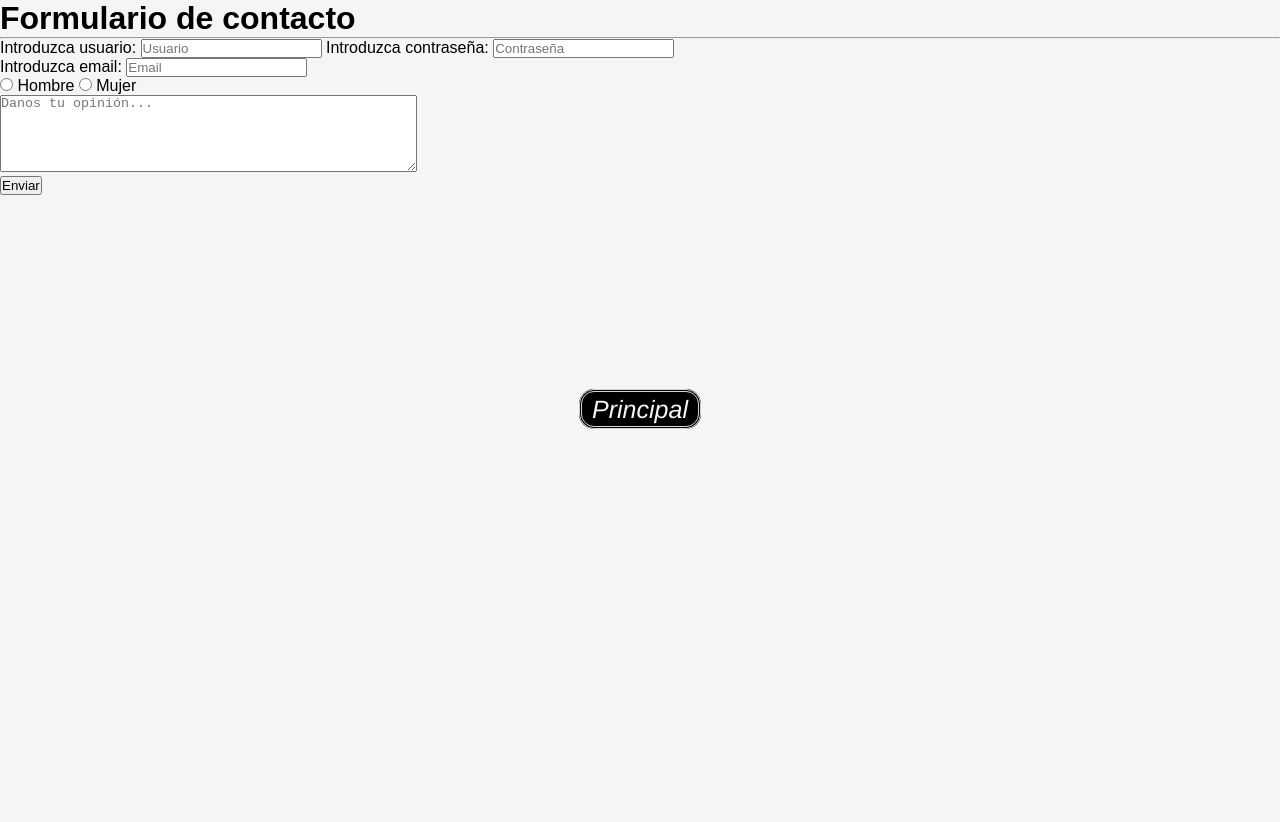
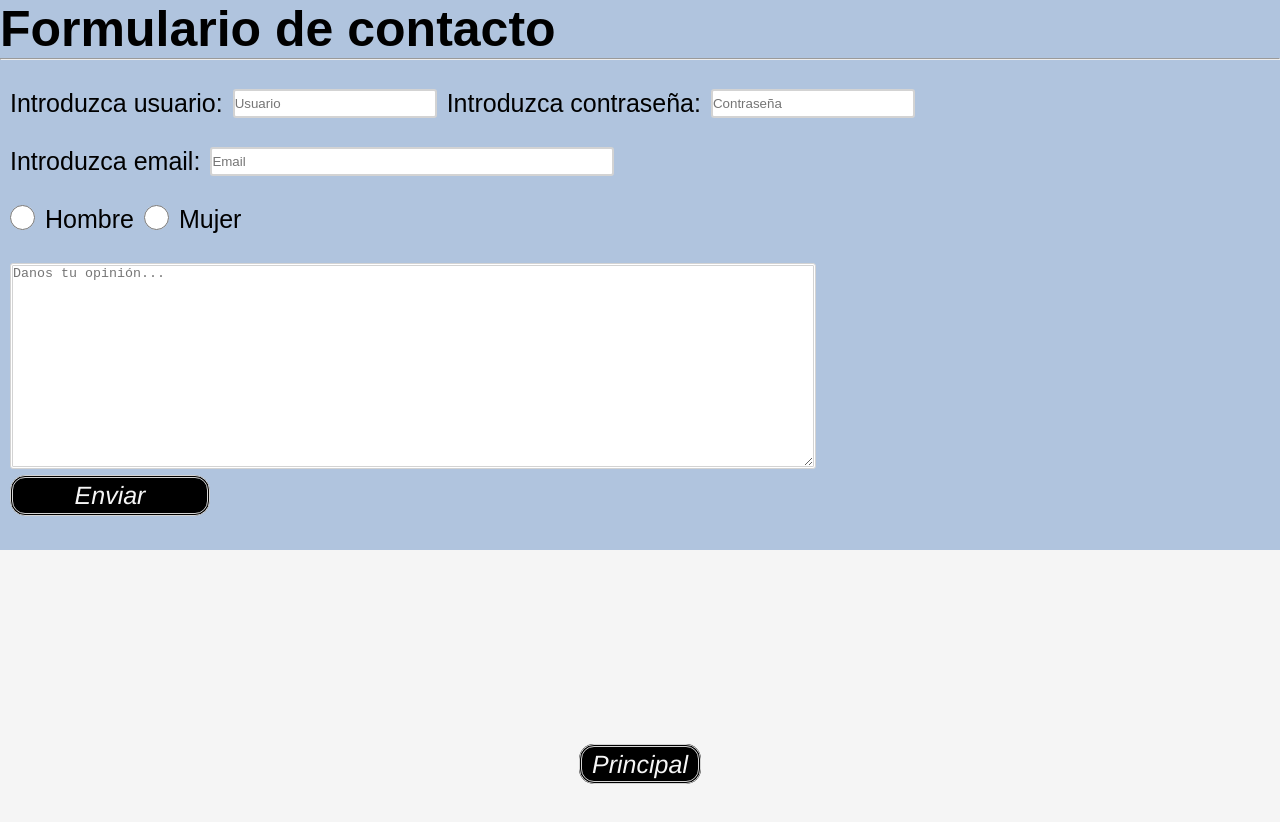
Before and after one commit to CarlosIS2/P4-Artencuentro, a plain HTML site: page contacto.html in a window 1280 px wide. Before the commit the page ends 800 px from the top, so only its background shows below. Drawn offline with Linux system fonts and the light colour scheme.

Commit message:
CSS terminado a falta de alguna posible corrección final

```diff
--- a/contacto.html
+++ b/contacto.html
@@ -6,25 +6,25 @@
     <link rel="stylesheet" href="estilos.css">
 </head>
     <body>
-        <form>
+        <form class="formularioContacto">
             <h1>Formulario de contacto</h1>
-            <hr>
+            <hr><br>
             <label for="usuario">Introduzca usuario:</label>
             <input type="text" placeholder="Usuario" id="usuario">
             <label for="contraseña">Introduzca contraseña:</label>
             <input type="password" placeholder="Contraseña" id="contraseña">
-            <br>
+            <br><br>
             <label for="email">Introduzca email:</label>
             <input type="email" placeholder="Email" id="email">
-            <br>
+            <br><br>
             <input type="radio" id="primeraOpcion" name="seleccionarSexo">
             <label for="primeraOpcion">Hombre</label>
             <input type="radio" id="segundaOpcion" name="seleccionarSexo">
             <label for="segundaOpcion">Mujer</label>
-            <br>
+            <br><br>
             <textarea rows="5" cols="50" placeholder="Danos tu opinión..." maxlength="280" name="Mensaje"></textarea>
             <br>
-            <input type="submit" value="Enviar">
+            <input type="submit" value="Enviar" class="enlace">
         </form>
         <footer>
             <div>
--- a/estilos.css
+++ b/estilos.css
@@ -6,6 +6,11 @@
 body{
     background-color: whitesmoke;
     font-family: Arial;
+}
+
+.portada{
+    width: 800px;
+    height: 500px;
 }
 
 .barraNavegacion{
@@ -80,3 +85,47 @@ footer{
     opacity: 0.5;
     text-decoration: none;
 }
+
+.formularioContacto{
+    overflow: hidden;
+    background-color: lightsteelblue;
+    font-size: 25px;
+    height: 550px;
+}
+
+label{
+    padding-left: 10px;
+    float: left;
+}
+
+input{
+    border-color: cornflowerblue;
+    border: 2px double lightgray;
+    border-radius: 3px;
+    float: left;
+    width: 200px;
+    height: 25px;
+    margin-left: 10px;
+}
+
+input[type=email]{
+    width: 400px;
+}
+
+input[type=radio]{
+    width: 25px;
+    margin-left: 10px;
+}
+
+input[type=submit]{
+    height: auto;
+}
+
+textarea{
+    border-color: cornflowerblue;
+    border: 3px double lightgray;
+    border-radius: 3px;
+    width: 800px;
+    height: 200px;
+    margin-left: 10px;
+}
```
Also changed, not shown: index.html (+1 -1 lines), estiloTabla.css (line endings or trailing spaces).
